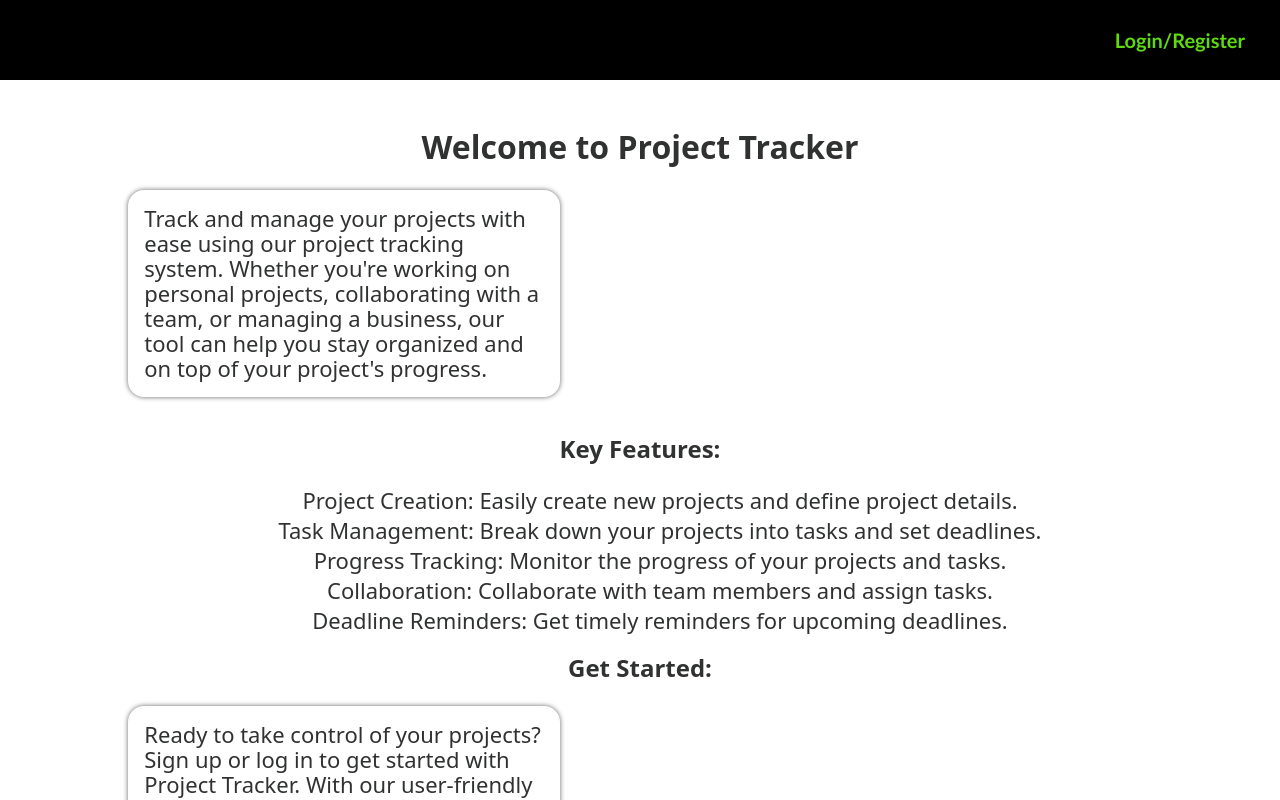
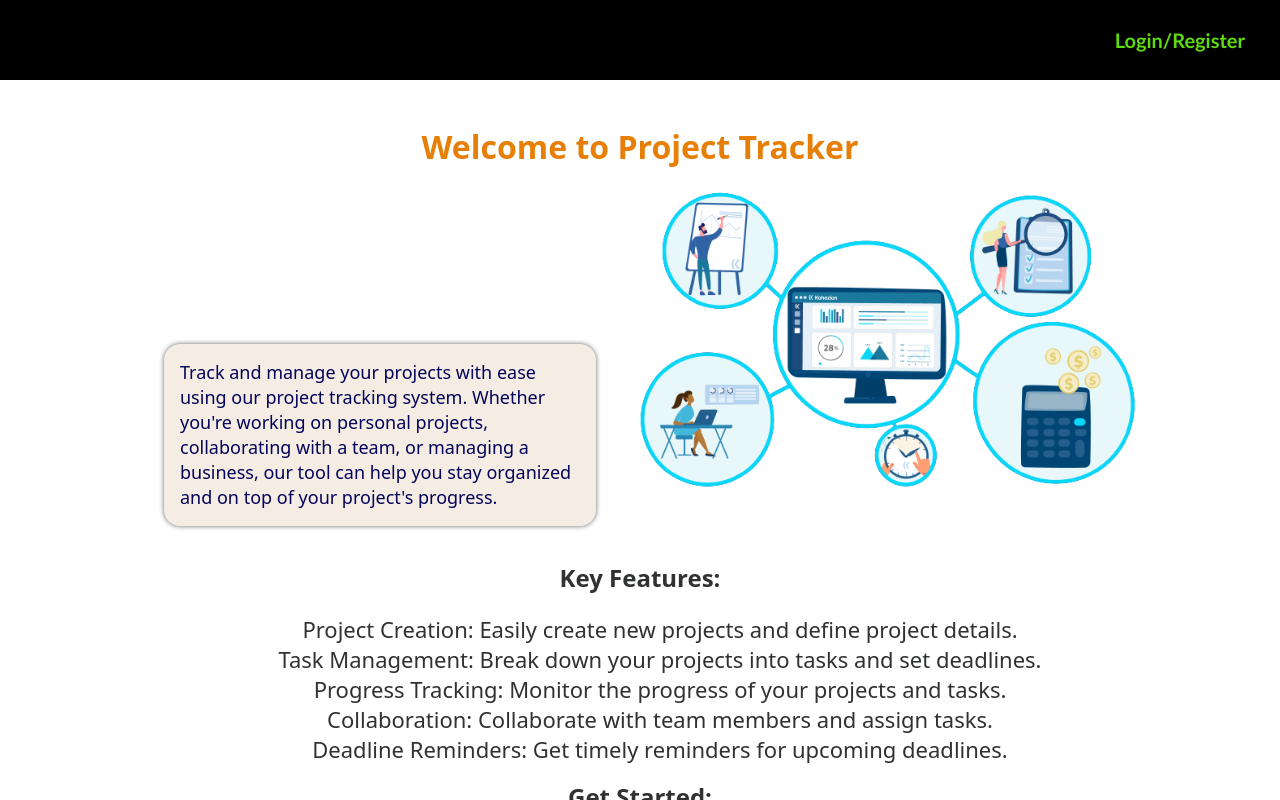
Before and after one commit to Collinswarui/project_tracker, a React (Create React App) app in the folder client/: page / in a window 1280 px wide. Shown: the top 800 px of the page. Built offline with nearby package versions, Linux system fonts and the light colour scheme; the HTML template or start-up script is replaced by a standard one.

Commit message:
added an image in the landing page

```diff
--- a/client/src/index.css
+++ b/client/src/index.css
@@ -121,19 +121,19 @@ h2 {
   text-align: center;
 }
 
-img {
+/* img {
   max-width: 100%;
   height: auto;
   margin-bottom: 10px;
-}
+} */
 
-img {
+/* img {
   width: 400px;
-}
+} */
 
 p {
   max-width: 400px;
-  font-size: 22px;
+  font-size: 18px;
   line-height: 25px;
   margin-bottom: 35px;
 }
@@ -183,13 +183,25 @@ button :hover {
 
 .landing p{
   box-shadow: 0 0 5px rgba(0, 0, 0, 0.6);
+  background-color: rgb(245, 237, 228);
   padding: 16px;
   border-radius: 16px;
-  margin-left: 7%;
+  margin-left: 10%;
+  color: rgb(4, 4, 90);
+  height: 150px;
+  display: inline-block;
 }
 
 .landing h1{
   text-align: center;
+  color: rgb(231, 127, 7);
+}
+
+.landing img{
+  max-width: 550px;
+  height: 300px;
+  border-radius: 15px;
+  margin-bottom: 15px;
 }
 
 .cta-buttons{
--- a/client/src/pages/Landing.js
+++ b/client/src/pages/Landing.js
@@ -1,8 +1,12 @@
+ import image from '../images/image.png'
+
  export const Landing = () => {
     return (
       <div className="landing">
         <h1>Welcome to Project Tracker</h1>
         <p>Track and manage your projects with ease using our project tracking system. Whether you're working on personal projects, collaborating with a team, or managing a business, our tool can help you stay organized and on top of your project's progress.</p>
+
+        <img src={image}/>
 
         <h2>Key Features:</h2>
         <ul>
```
Also changed, not shown: client/src/images/image.png (added).
